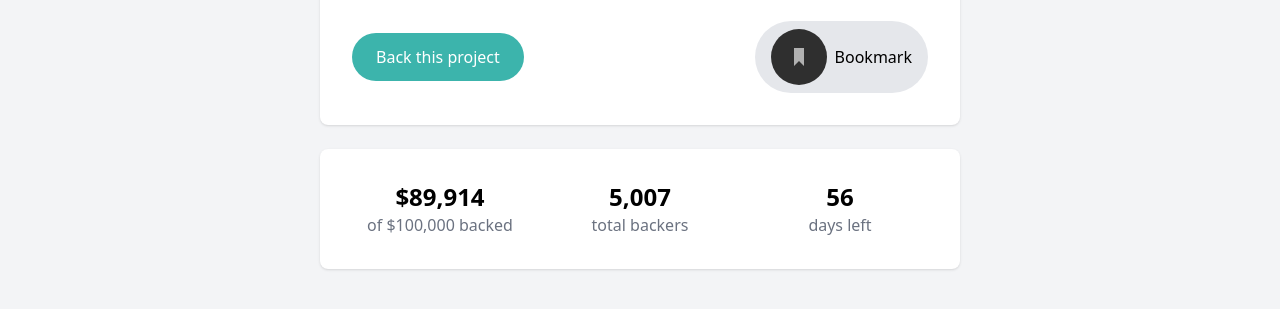
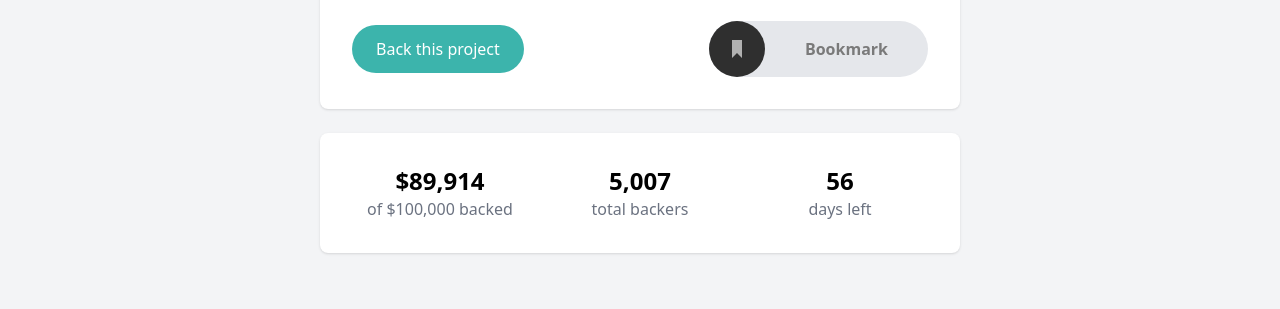
Before and after one commit to salmansulton53-ux/crowdfunding, a plain HTML site: page index.html in a window 1280 px wide. Shown: the part 347-656 px from the top of the page. Drawn offline with nearby package versions, Linux system fonts and the light colour scheme.

Commit message:
remodified

```diff
--- a/index.html
+++ b/index.html
@@ -39,9 +39,9 @@
       Back this project
     </button>
 
-    <button class="flex items-center gap-2 bg-gray-200 px-4 py-2 rounded-full">
+    <button class="bg-gray-200 p-3 rounded-full md:flex md:p-0 md:px-0">
       <img src="./images/icon-bookmark.svg" alt="">
-      Bookmark
+      <label class="hidden md:block px-10 p-4 font-bold text-center text-[#7a7a7a]">Bookmark</label>
     </button>
   </div>
 </section>
```
